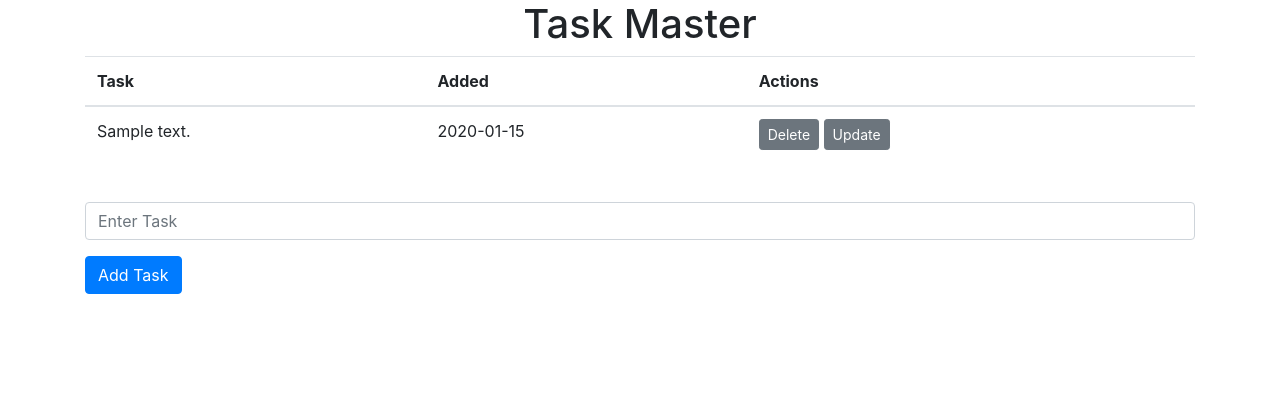
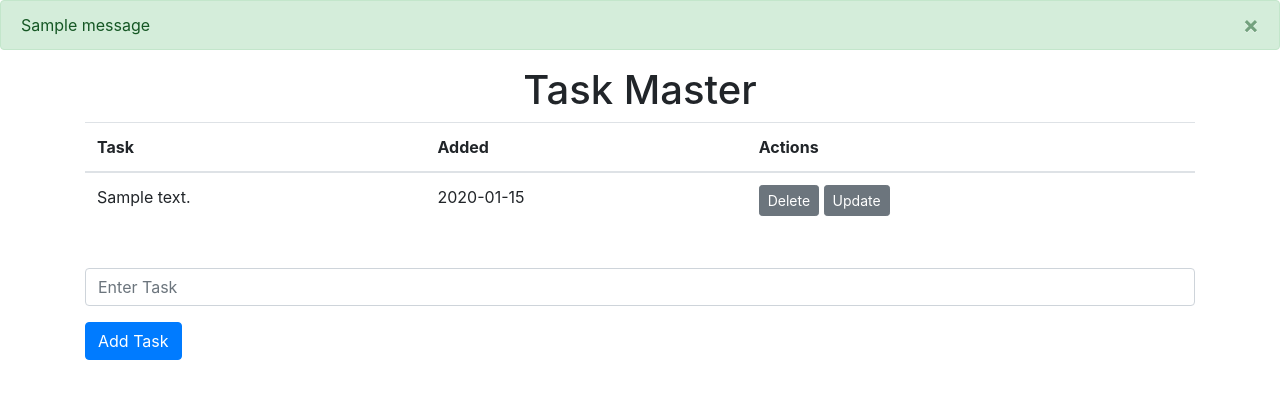
Before and after one commit to Max-FM/Building-a-Basic-Flask-App, a Flask app: page / in a window 1280 px wide. Shown: the part 56-455 px from the top of the page. Run offline with Flask 3, Linux system fonts and the light colour scheme; tables that the repository leaves empty hold one stand-in row (values such as "Sample post"); one stand-in notice (Sample message) is shown; some libraries are stand-ins or nearby versions.

Commit message:
Add message flashing

```diff
--- a/app/__init__.py
+++ b/app/__init__.py
@@ -10,6 +10,7 @@ DB_PATH = os.path.join(basedir, 'database.db')
 
 def create_app():
     app = Flask(__name__)
+    app.config['SECRET_KEY'] = 'supersecretkeydonttellanyone'
     app.config['SQLALCHEMY_DATABASE_URI'] = f'sqlite:///{DB_PATH}'
     app.config['SQLALCHEMY_TRACK_MODIFICATIONS'] = False
     db.init_app(app)
--- a/app/templates/base.html
+++ b/app/templates/base.html
@@ -36,6 +36,27 @@
             </div>
         </div>
     </nav>
+    {% with messages = get_flashed_messages(with_categories=true) %}
+        {% if messages %}
+            {% for category, message in messages %}
+            {% if category == 'error' %}
+                <div class="alert alert-danger alert-dismissible fade show" role="alert">
+                    {{ message }}
+                    <button type="button" class="close" data-dismiss="alert">
+                        <span aria-hidden="true">&times;</span>
+                    </button>
+                </div>
+            {% else %}
+                <div class="alert alert-success alert-dismissible fade show" role="alert">
+                    {{ message }}
+                    <button type="button" class="close" data-dismiss="alert">
+                        <span aria-hidden="true">&times;</span>
+                    </button>
+                </div>
+            {% endif %}
+            {% endfor %}
+        {% endif %}
+    {% endwith %}
     <div class="container">
         {% block content %}
         {% endblock %}
```
